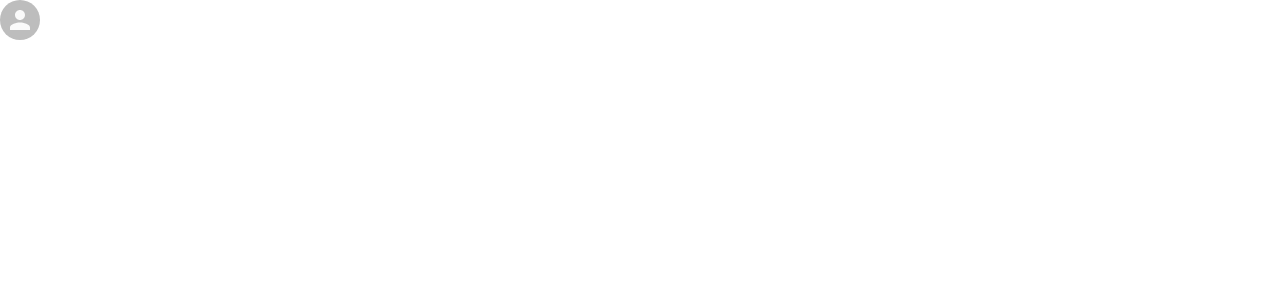
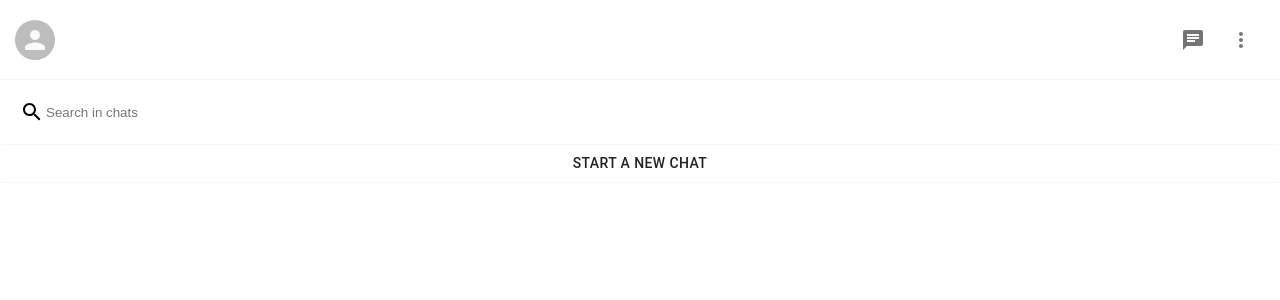
Before and after one commit to rounaksingh557/WhatsApp-Clone-Next, a Next.js app: page / in a window 1280 px wide. Shown: the top 300 px of the page. Built offline with nearby package versions, Linux system fonts and the light colour scheme.

Commit message:
completed the sidebar component 1/3 and time for a bit of firebase

```diff
--- a/components/Sidebar.js
+++ b/components/Sidebar.js
@@ -1,12 +1,29 @@
-import { Avatar } from "@material-ui/core";
+import { Avatar, Button, IconButton } from "@material-ui/core";
 import styled from "styled-components";
+import MoreVertIcon from "@material-ui/icons/MoreVert";
+import ChatIcon from "@material-ui/icons/Chat";
+import SearchIcon from "@material-ui/icons/Search";
 
 function Sidebar() {
   return (
     <Container>
       <Header>
         <UserAvatar />
+        <IconsContainer>
+          <IconButton>
+            <ChatIcon />
+          </IconButton>
+          <IconButton>
+            <MoreVertIcon />
+          </IconButton>
+        </IconsContainer>
       </Header>
+      <Search>
+        <SearchIcon />
+        <SearchInput placeholder="Search in chats" />
+      </Search>
+      <SidebarButton>Start a New chat</SidebarButton>
+      {/* Lists of Chats */}
     </Container>
   );
 }
@@ -14,5 +31,41 @@
 export default Sidebar;
 
 const Container = styled.div``;
-const Header = styled.div``;
-const UserAvatar = styled(Avatar)``;
+const Search = styled.div`
+  display: flex;
+  align-items: center;
+  padding: 20px;
+  border-radius: 2px;
+`;
+const SidebarButton = styled(Button)`
+  /* !NOTE: very Important */
+  width: 100%;
+  &&& {
+    border-top: 1px solid whitesmoke;
+    border-bottom: 1px solid whitesmoke;
+  }
+`;
+const SearchInput = styled.input`
+  outline-width: 0;
+  border: none;
+  flex: 1;
+`;
+const Header = styled.div`
+  display: flex;
+  position: sticky;
+  top: 0;
+  background-color: white;
+  z-index: 1;
+  justify-content: space-between;
+  align-items: center;
+  padding: 15px;
+  height: 80px;
+  border-bottom: 1px solid whitesmoke;
+`;
+const UserAvatar = styled(Avatar)`
+  cursor: pointer;
+  :hover {
+    opacity: 0.8;
+  }
+`;
+const IconsContainer = styled.div``;
```
